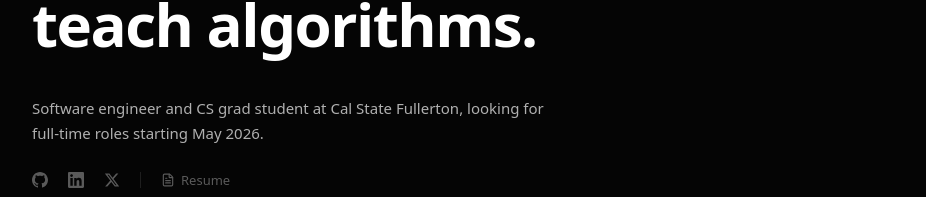
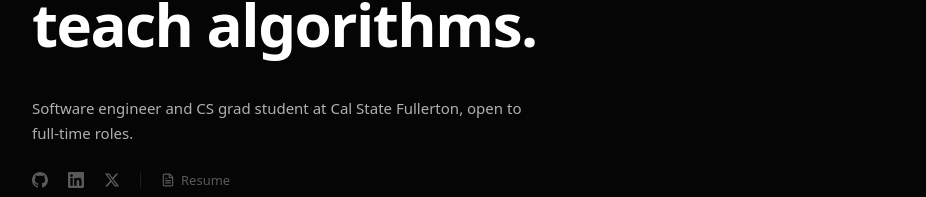
Before and after one commit to vraj00222/vrajpatel.dev, a React (Vite) app: page / in a window 1280 px wide. Shown: the part 414-611 px from the top of the page, without its empty margins (160-1086 px from the left). Built offline with nearby package versions, Linux system fonts and the light colour scheme; no server answers; a web font is replaced by a local one.

Commit message:
Drop stale May 2026 start-date claim from hero bio
Co-Authored-By: Claude Sonnet 5 <noreply@anthropic.com>

```diff
--- a/src/components/Hero.tsx
+++ b/src/components/Hero.tsx
@@ -10,7 +10,7 @@ import heroPhoto from "../assets/vraj.jpg";
 // statement has room on both sides of it.
 const THESIS = "I build full-stack systems, publish ML research, and teach algorithms.";
 const SUPPORTING_LINE =
-  "Software engineer and CS grad student at Cal State Fullerton, looking for full-time roles starting May 2026.";
+  "Software engineer and CS grad student at Cal State Fullerton, open to full-time roles.";
 
 export function Hero() {
   const shouldReduceMotion = useReducedMotion();
--- a/src/data/content.ts
+++ b/src/data/content.ts
@@ -1,6 +1,6 @@
 export const PERSONAL = {
   name: "Vraj Patel",
-  bio: "Software engineer and CS grad student at Cal State Fullerton. I build full-stack systems, publish ML research, and teach algorithms. Currently looking for full-time roles starting May 2026.",
+  bio: "Software engineer and CS grad student at Cal State Fullerton. I build full-stack systems, publish ML research, and teach algorithms. Open to full-time roles.",
   location: "San Francisco, CA",
   email: "vrajpatel00222@gmail.com",
   github: "https://github.com/vraj00222",
```
